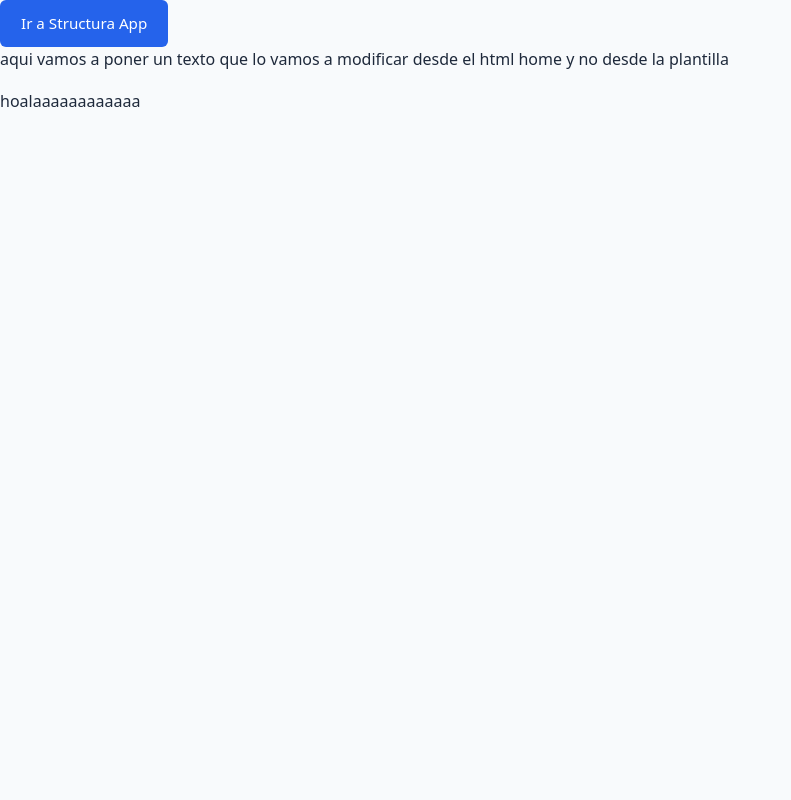
After one commit to loolxd56/Entorno-Servidor, a Django app: template entorno_servidor/templates/template.html in a window 1280 px wide. The commit adds this page. Shown: the whole page, without its empty margins (0-791 px from the left). Run offline with Django 5.2, Linux system fonts and the light colour scheme; the template is opened without the code that fills it, so the values that code supplies are empty.

Commit message:
Tarea 3-1

```diff
--- /dev/null
+++ b/entorno_servidor/static/css/si.css
@@ -0,0 +1,195 @@
+/* ==========================================================================
+   1. VARIABLES DE TEMA Y DISEÑO
+   ========================================================================== */
+:root {
+  /* Paleta de colores */
+  --color-primary: #2563eb;
+  --color-primary-hover: #1d4ed8;
+  --color-bg: #f8fafc;
+  --color-surface: #ffffff;
+  --color-text: #1e293b;
+  --color-text-muted: #64748b;
+  --color-border: #e2e8f0;
+
+  /* Tipografía */
+  --font-sans: system-ui, -apple-system, BlinkMacSystemFont, "Segoe UI", Roboto, Oxygen, Ubuntu, Cantarell, sans-serif;
+  --font-mono: ui-monospace, SFMono-Regular, Menlo, Monaco, Consolas, monospace;
+
+  /* Espaciados y estructura */
+  --container-width: 1100px;
+  --radius-sm: 6px;
+  --radius-md: 10px;
+  --radius-lg: 16px;
+
+  /* Sombras y transiciones */
+  --shadow-sm: 0 1px 2px 0 rgb(0 0 0 / 0.05);
+  --shadow-md: 0 4px 6px -1px rgb(0 0 0 / 0.1), 0 2px 4px -2px rgb(0 0 0 / 0.1);
+  --transition: 0.2s ease-in-out;
+}
+
+/* Modo oscuro automático (según el sistema operativo) */
+@media (prefers-color-scheme: dark) {
+  :root {
+    --color-bg: #0f172a;
+    --color-surface: #1e293b;
+    --color-text: #f1f5f9;
+    --color-text-muted: #94a3b8;
+    --color-border: #334155;
+    --color-primary: #3b82f6;
+    --color-primary-hover: #60a5fa;
+  }
+}
+
+/* ==========================================================================
+   2. RESET Y ESTILOS BASE
+   ========================================================================== */
+*, *::before, *::after {
+  box-sizing: border-box;
+  margin: 0;
+  padding: 0;
+}
+
+html {
+  font-size: 16px;
+  scroll-behavior: smooth;
+}
+
+body {
+  font-family: var(--font-sans);
+  background-color: var(--color-bg);
+  color: var(--color-text);
+  line-height: 1.6;
+  min-height: 100vh;
+  -webkit-font-smoothing: antialiased;
+}
+
+/* Multimedia e imágenes */
+img, picture, video, canvas, svg {
+  display: block;
+  max-width: 100%;
+  height: auto;
+}
+
+/* Tipografía */
+h1, h2, h3, h4, h5, h6 {
+  color: var(--color-text);
+  line-height: 1.25;
+  font-weight: 700;
+  margin-bottom: 0.75rem;
+}
+
+h1 { font-size: 2.25rem; }
+h2 { font-size: 1.75rem; }
+h3 { font-size: 1.35rem; }
+
+p {
+  margin-bottom: 1rem;
+}
+
+a {
+  color: var(--color-primary);
+  text-decoration: none;
+  transition: color var(--transition);
+}
+
+a:hover {
+  text-decoration: underline;
+}
+
+/* ==========================================================================
+   3. ESTRUCTURA Y LAYOUT
+   ========================================================================== */
+.container {
+  width: 90%;
+  max-width: var(--container-width);
+  margin-left: auto;
+  margin-right: auto;
+  padding: 2rem 0;
+}
+
+/* Grid básico para columnas */
+.grid {
+  display: grid;
+  grid-template-columns: repeat(auto-fit, minmax(280px, 1fr));
+  gap: 1.5rem;
+}
+
+/* Flex utilities */
+.flex {
+  display: flex;
+  align-items: center;
+  gap: 1rem;
+}
+
+/* ==========================================================================
+   4. COMPONENTES COMUNES
+   ========================================================================== */
+
+/* Tarjetas (Cards) */
+.card {
+  background-color: var(--color-surface);
+  border: 1px solid var(--color-border);
+  border-radius: var(--radius-md);
+  padding: 1.5rem;
+  box-shadow: var(--shadow-sm);
+  transition: transform var(--transition), box-shadow var(--transition);
+}
+
+.card:hover {
+  transform: translateY(-2px);
+  box-shadow: var(--shadow-md);
+}
+
+/* Botones */
+.btn {
+  display: inline-flex;
+  align-items: center;
+  justify-content: center;
+  padding: 0.65rem 1.25rem;
+  font-size: 0.95rem;
+  font-weight: 500;
+  border-radius: var(--radius-sm);
+  border: 1px solid transparent;
+  cursor: pointer;
+  text-decoration: none;
+  transition: background-color var(--transition), border-color var(--transition);
+}
+
+.btn-primary {
+  background-color: var(--color-primary);
+  color: #ffffff;
+}
+
+.btn-primary:hover {
+  background-color: var(--color-primary-hover);
+  text-decoration: none;
+}
+
+.btn-outline {
+  background-color: transparent;
+  border-color: var(--color-border);
+  color: var(--color-text);
+}
+
+.btn-outline:hover {
+  background-color: var(--color-border);
+  text-decoration: none;
+}
+
+/* Formularios */
+input, textarea, select {
+  width: 100%;
+  padding: 0.65rem 0.85rem;
+  font-family: inherit;
+  font-size: 1rem;
+  color: var(--color-text);
+  background-color: var(--color-surface);
+  border: 1px solid var(--color-border);
+  border-radius: var(--radius-sm);
+  outline: none;
+  transition: border-color var(--transition);
+}
+
+input:focus, textarea:focus, select:focus {
+  border-color: var(--color-primary);
+}
--- /dev/null
+++ b/entorno_servidor/templates/template.html
@@ -0,0 +1,24 @@
+<!DOCTYPE html>
+<html lang="en">
+{% load static %}
+<head>
+    <meta charset="UTF-8">
+    <meta name="viewport" content="width=device-width, initial-scale=1.0">
+    <link rel="stylesheet" href="{% static 'css/si.css' %}">
+    {% block titulo%}
+
+    {% endblock titulo%}
+</head>
+
+<body>
+    <a href="structura_app.html" class="btn btn-primary">
+        Ir a Structura App
+    </a>
+
+    <p>aqui vamos a poner un texto que lo vamos a modificar desde el html home y no desde la plantilla</p>
+
+    {% block  Contenido_Principal%}
+    <p>hoalaaaaaaaaaaaa<p>
+    {% endblock Contenido_Principal%}
+</body>
+</html>
```
Also changed, not shown: entorno_servidor/templates/home.html (+10 -12 lines).
